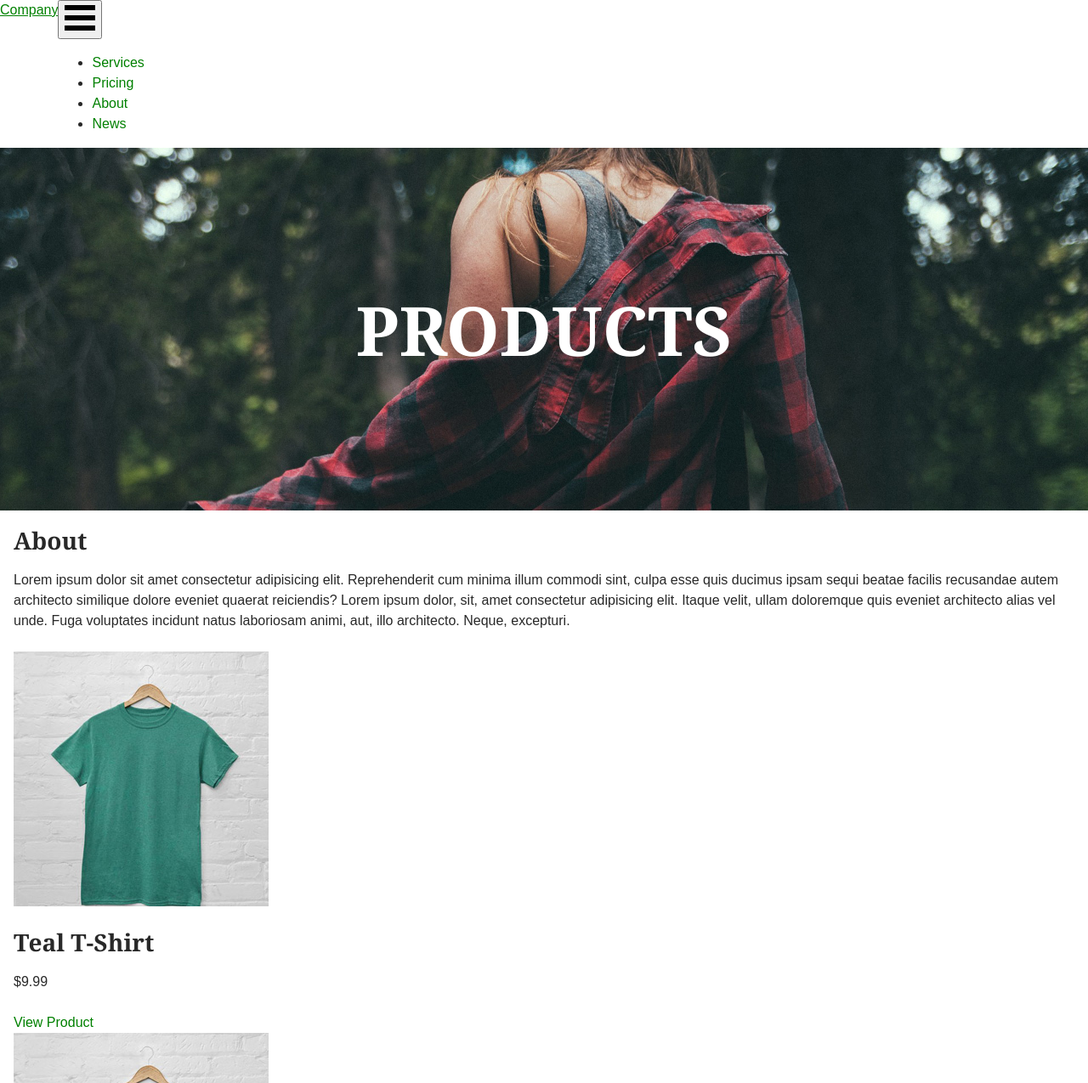
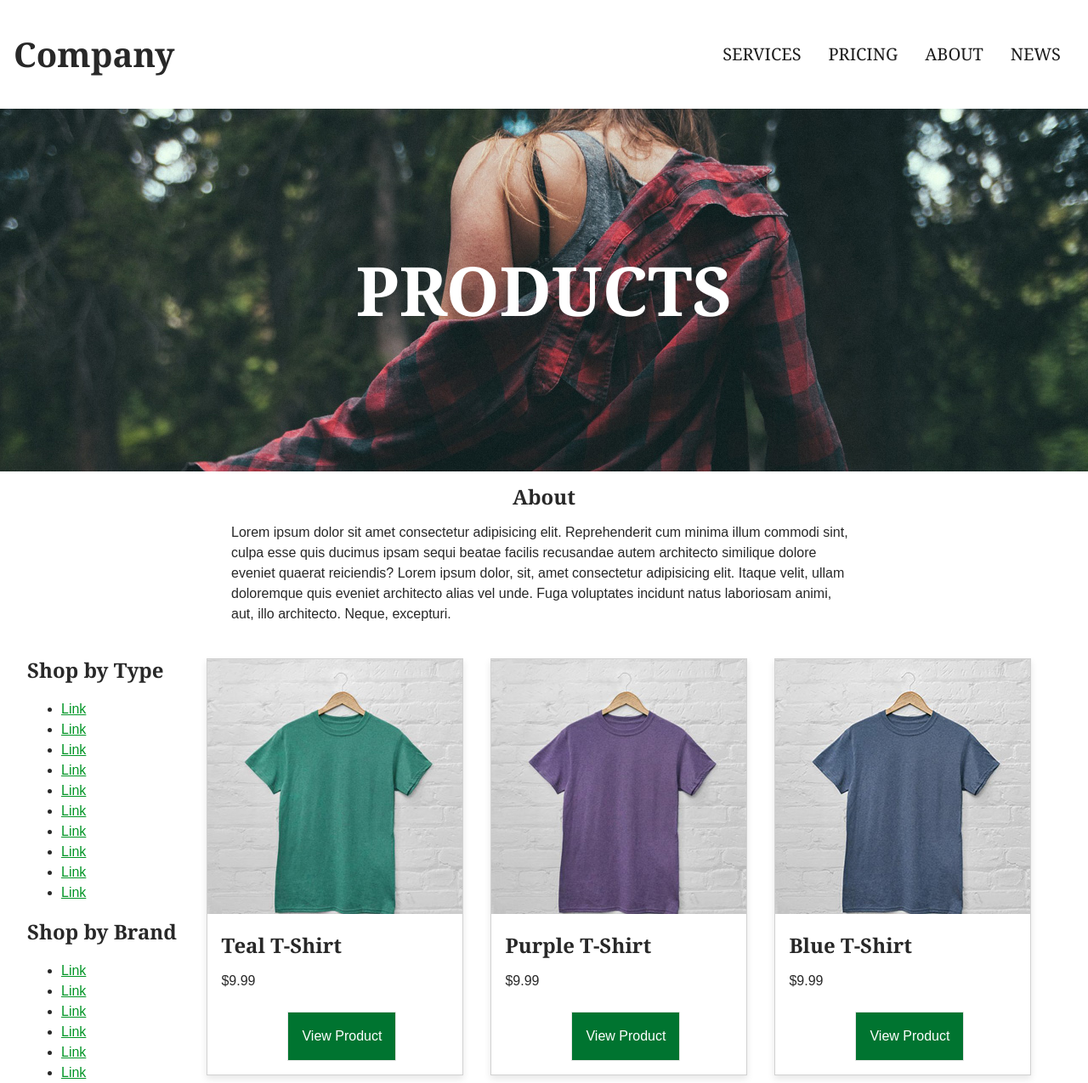
Before and after one commit to leibaust/fwd-1000-day04, a plain HTML site: page products.html in a window 1280 px wide. Shown: the top 1275 px of the page at 85% size. Drawn offline with Linux system fonts and the light colour scheme.

Commit message:
first draft of completion of mobile responsive site

```diff
--- a/styles/products.css
+++ b/styles/products.css
@@ -41,10 +41,25 @@ h6 {
 	font-size: 1.75rem;
 }
 
+h2 {
+	font-size: 1.5rem;
+}
+
 p {
 	margin: 0 0 1.5em;
 }
 
+header {
+	font-family: Georgia, 'Times New Roman', Times, serif;
+	color: #282828;
+}
+
+.site-name {
+	font-size: 2.5rem;
+	font-weight: bold;
+	color: #282828;
+	text-decoration: none;
+}
 
 /* Elements
 --------------------------------------------- */
@@ -53,23 +68,44 @@ aside {
 	padding: 0 1rem;
 }
 
+a.product-link {
+	display: block;
+	padding: 1rem;
+	margin: auto;
+	background-color: #007430;
+	border: 1px solid #e5e5e5;
+	color: #ffffff;
+	text-align: center;
+	text-decoration: none;
+	cursor: pointer;
+	width: fit-content;
+}
+
+article.product {
+	border: #d1d1d1 1px solid;
+	box-shadow: 0 4px 8px rgba(0, 0, 0, 0.1);
+	margin: 1rem;
+}
 
 /* Links
 --------------------------------------------- */
 a,
 a:visited {
-	color: #008000;
-	text-decoration: none;
+	color: #1c1c1c;
 }
 
 a:hover,
-a:focus,
-a:active {
-	text-decoration: underline;
+a:focus {
+	color: #1c1c1c;
 }
 
 a:focus {
-	outline: 1px dotted;
+	outline: 1px dotted #1c1c1c;
+}
+
+a:active {
+	color: #ffffff;
+	background-color: #1c1c1c;
 }
 
 /*--------------------------------------------------------------
@@ -81,16 +117,97 @@ a:focus {
 	margin: 0 auto;
 }
 
-@media (min-width: 50rem) {
-	.site-header {
-		display: flex;
-	}
-}
 
 /* Header
 --------------------------------------------- */
+.site-header {
+	display: flex;
+	align-items: center;
+	justify-content: space-between;
+}
 
+.site-name {
+	max-width: 6rem;
+	margin-left: 1rem;
+}
 
+.site-logo img {
+	display: block;
+}
+
+.site-navigation {
+	padding: 0 1rem;
+}
+
+.site-navigation ul {
+	list-style: none;
+	padding: 0;
+	margin: 0;
+	text-align: center;
+}
+
+.site-navigation a {
+	display: block;
+	padding: 1rem;
+	font-size: 1.25rem;
+	text-decoration: none;
+	text-transform: uppercase;
+}
+
+/* START -- STYLES FOR MOBILE MENU */
+.site-navigation ul {
+	display: none;
+	position: absolute;
+	top: 8rem;
+	left: 0;
+	right: 0;
+	z-index: 2;
+}
+
+.menu-toggle {
+	display: block;
+	background-color: transparent;
+	border: 0;
+	padding: 1rem;
+}
+
+.menu-toggle:focus {
+	border: 0;
+	outline: 1px dotted;
+}
+
+.site-navigation.toggled ul {
+	display: block;
+}
+/* END -- STYLES FOR MOBILE MENU */
+
+@media (min-width: 50em) {
+
+	.menu-toggle {
+		display: none;
+	}
+
+	.site-navigation {
+		padding: 0 1rem;
+		flex: 1 1 auto;
+	}
+
+	.site-navigation ul,
+	.site-navigation.toggled ul {
+		display: flex;
+		/* START - Remove Mobile Menu Styles */
+		position: relative;
+		justify-content: flex-end;
+		top: 0;
+		/* END - Remove Mobile Menu Styles  */
+	}
+
+	.site-navigation a {
+		line-height: 8rem; /* Matches the height of the .site-logo: 6rem + 1rem + 1rem */
+		padding: 0 1rem;
+	}
+
+}
 
 /* Main
 --------------------------------------------- */
@@ -128,11 +245,89 @@ a:focus {
 }
 
 /* Section: About */
+section.section-about {
+	display: flex;
+	flex-direction: column;
+	align-items: center;
+}
 
+@media (min-width: 50em) {
+
+	section.section-about {
+		width:60%;
+		max-width: 75rem;
+		margin: 0 auto;
+	}
+
+}
 
 /* Section: Products */
 
+section.section-products {
+	display: flex;
+	flex-direction: column;
+	align-items: center;
+}
+
+div.product-text {
+	display: flex;
+	flex-direction: column;
+	margin-left: 1rem;
+	margin-bottom: 1rem;
+}
+
+.products-sidebar ul {
+	a,
+	a:visited {
+	color: #009525;
+}
+}
+
+@media (min-width: 50em) {
+
+	section.section-products {
+		flex-direction: row;
+		align-items: flex-start;
+	}
+
+	div.products-wrapper {
+		display: flex;
+		flex-wrap: wrap;
+	}
+
+	aside.products-sidebar {
+		width: 35%;
+		order: -1;
+	}
+
+}
 
 
 /* Footer
 --------------------------------------------- */
+
+footer {
+	background-color: #cfcfcf;
+	display: flex;
+	flex-direction: column;
+	align-items: flex-start;
+	gap: 1rem;
+	padding: 1rem;
+}
+
+nav ul {
+	list-style: none;
+	text-decoration: none;
+	padding: 0;
+	margin: 0;
+}
+
+@media (min-width: 50em) {
+
+	footer {
+		flex-direction: row;
+		justify-content: space-between;
+		align-items: center;
+	}
+
+}
```
